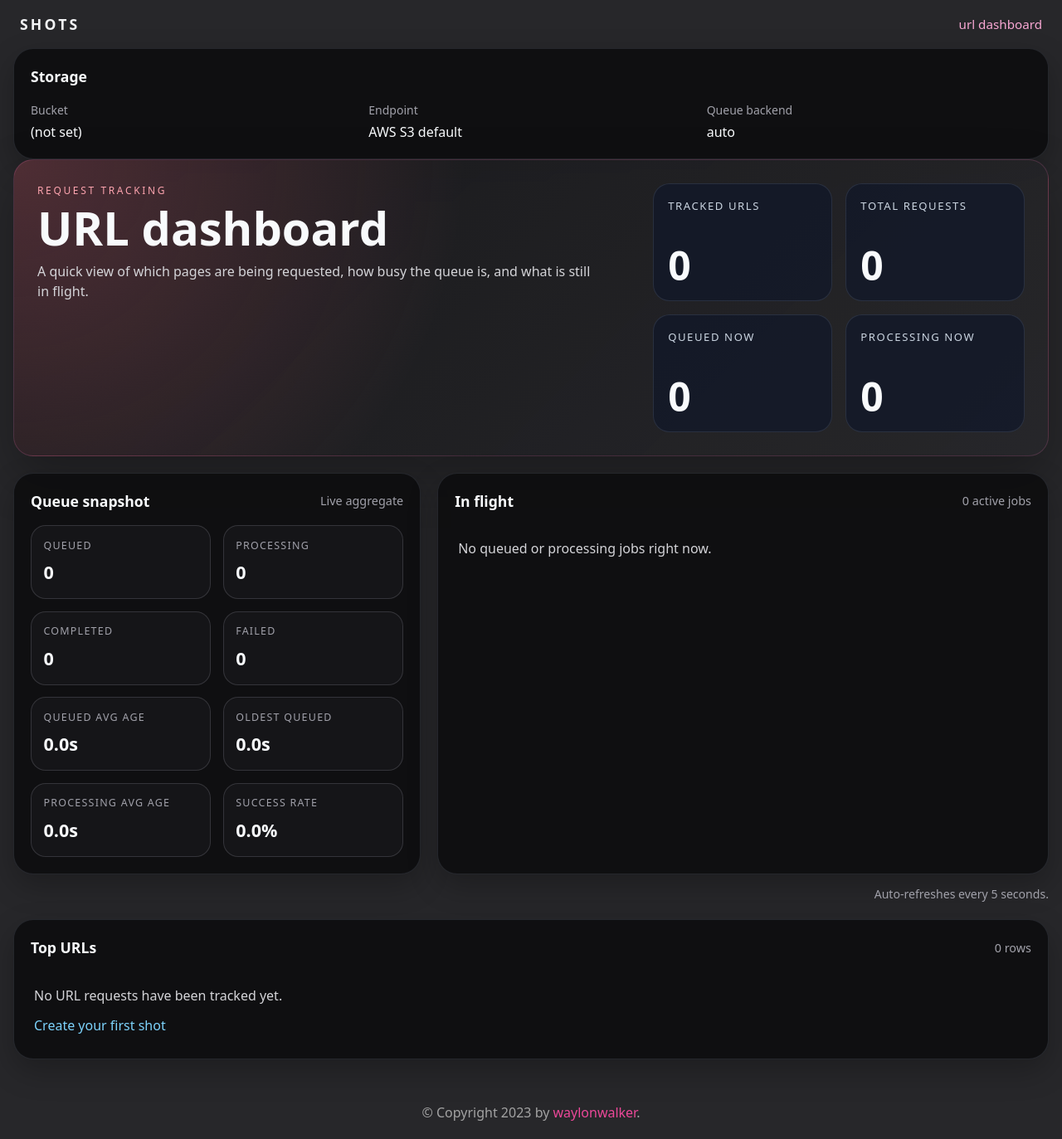
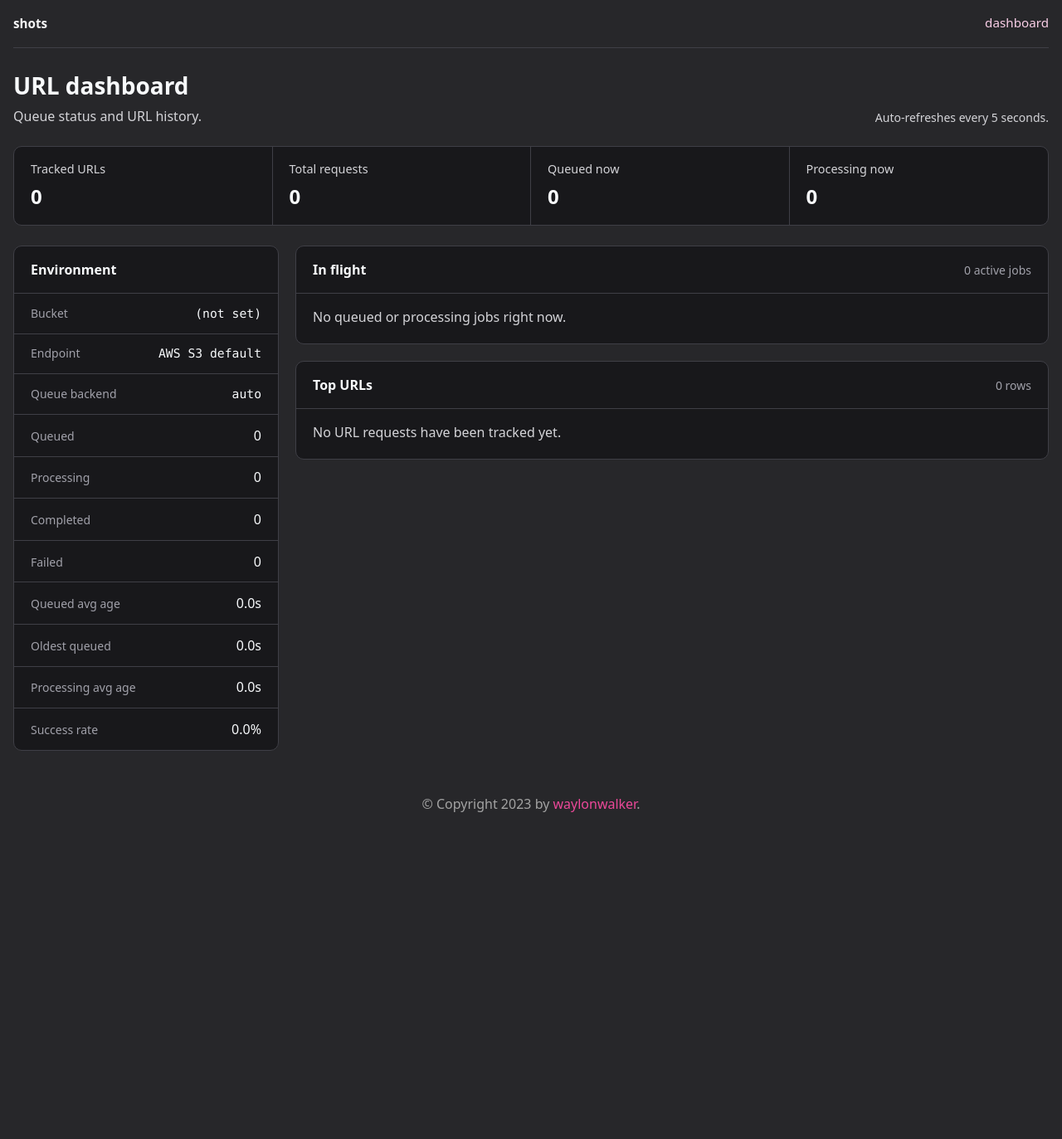
Before and after one commit to WaylonWalker/shot-scraper-api, a FastAPI app: page /dashboard/urls in a window 1280 px wide. Shown: the whole page at 83% size. After the commit the page ends 979 px from the top, so only its background shows below. Run offline with FastAPI, Linux system fonts and the light colour scheme.

Commit message:
release 0.0.36

```diff
--- a/shot_scraper_api/__about__.py
+++ b/shot_scraper_api/__about__.py
@@ -1,4 +1,4 @@
 # SPDX-FileCopyrightText: 2023-present Waylon S. Walker <waylon@waylonwalker.com>
 #
 # SPDX-License-Identifier: MIT
-__version__ = "0.0.35"
+__version__ = "0.0.36"
--- a/shot_scraper_api/api/app.py
+++ b/shot_scraper_api/api/app.py
@@ -426,6 +426,8 @@ def get(request: Request):
     )
 
 
+@app.get("/dashboard")
+@app.get("/dashboard/")
 @app.get("/dashboard/urls")
 def get_url_dashboard(request: Request):
     """Render a small dashboard for tracked URL request stats."""
--- a/static/app.css
+++ b/static/app.css
@@ -911,132 +911,146 @@ video {
   justify-content: space-between;
   align-items: center;
   gap: 1rem;
-  padding: 1rem 1.5rem;
-  color: #f3f4f6;
+  width: min(1400px, calc(100% - 2rem));
+  margin: 0 auto;
+  padding: 1rem 0;
+  color: #f4f4f5;
+  border-bottom: 1px solid #3f3f46;
 }
 
 .site-nav__brand {
-  font-size: 1.1rem;
-  font-weight: 900;
-  letter-spacing: 0.18em;
-  text-transform: uppercase;
+  font-size: 0.95rem;
+  font-weight: 700;
 }
 
 .site-nav__links {
   display: flex;
   gap: 1rem;
   font-size: 0.95rem;
-  color: #f9a8d4;
+  color: #fbcfe8;
+}
+
+.site-nav__links a {
+  padding-bottom: 0.1rem;
+  border-bottom: 1px solid transparent;
+}
+
+.site-nav__links a:hover {
+  border-bottom-color: #f9a8d4;
 }
 
 .dashboard-shell {
-  width: min(1440px, calc(100% - 2rem));
-  margin: 0 auto 2rem;
+  width: min(1400px, calc(100% - 2rem));
+  margin: 0 auto;
+  padding: 1.5rem 0 2rem;
   color: #f8fafc;
 }
 
-.dashboard-hero {
+.dashboard-header {
+  display: flex;
+  justify-content: space-between;
+  align-items: flex-end;
+  gap: 1rem;
+  margin-bottom: 1.5rem;
+}
+
+.dashboard-header h1 {
+  margin: 0;
+  font-size: 1.75rem;
+  font-weight: 700;
+}
+
+.dashboard-header p {
+  margin: 0.25rem 0 0;
+  color: #d4d4d8;
+}
+
+.dashboard-refresh-note {
+  margin: 0;
+  color: #a1a1aa;
+  font-size: 0.875rem;
+  white-space: nowrap;
+}
+
+.dashboard-summary {
+  margin-bottom: 1.5rem;
+}
+
+.dashboard-summary-grid {
   display: grid;
-  grid-template-columns: minmax(0, 1.6fr) minmax(280px, 1fr);
-  gap: 1.5rem;
-  padding: 1.75rem;
-  border: 1px solid rgba(244, 114, 182, 0.18);
-  border-radius: 24px;
-  background: radial-gradient(circle at top left, rgba(251, 113, 133, 0.24), transparent 42%), linear-gradient(135deg, rgba(24, 24, 27, 0.95), rgba(39, 39, 42, 0.88));
-  box-shadow: 0 24px 60px rgba(0, 0, 0, 0.28);
-}
-
-.dashboard-kicker {
-  margin: 0 0 0.5rem;
-  text-transform: uppercase;
-  letter-spacing: 0.22em;
-  font-size: 0.75rem;
-  color: #fda4af;
-}
-
-.dashboard-title {
+  grid-template-columns: repeat(4, minmax(0, 1fr));
+  gap: 0;
   margin: 0;
-  font-size: clamp(2rem, 5vw, 3.5rem);
-  font-weight: 900;
-  line-height: 0.98;
-}
-
-.dashboard-subtitle {
-  max-width: 42rem;
-  margin: 0.85rem 0 0;
+  border: 1px solid #3f3f46;
+  border-radius: 10px;
+  overflow: hidden;
+  background: #18181b;
+}
+
+.dashboard-summary-grid div {
+  padding: 1rem 1.25rem;
+  border-right: 1px solid #3f3f46;
+}
+
+.dashboard-summary-grid div:last-child {
+  border-right: 0;
+}
+
+.dashboard-summary-grid dt {
+  margin: 0 0 0.25rem;
   color: #d4d4d8;
-}
-
-.dashboard-metrics {
+  font-size: 0.9rem;
+}
+
+.dashboard-summary-grid dd {
+  margin: 0;
+  font-size: 1.5rem;
+  font-weight: 700;
+}
+
+.dashboard-number {
+  font-variant-numeric: tabular-nums;
+}
+
+.dashboard-layout {
   display: grid;
-  grid-template-columns: repeat(2, minmax(0, 1fr));
-  gap: 1rem;
-}
-
-.dashboard-metric-card {
+  grid-template-columns: 320px minmax(0, 1fr);
+  gap: 1.25rem;
+}
+
+.dashboard-sidebar,
+.dashboard-main {
   display: flex;
   flex-direction: column;
-  justify-content: space-between;
-  min-height: 142px;
-  padding: 1.1rem;
-  border-radius: 20px;
-  background: rgba(15, 23, 42, 0.68);
-  border: 1px solid rgba(148, 163, 184, 0.16);
-}
-
-.dashboard-metric-label {
-  font-size: 0.82rem;
-  text-transform: uppercase;
-  letter-spacing: 0.12em;
-  color: #cbd5e1;
-}
-
-.dashboard-metric-value {
-  font-size: clamp(2rem, 4vw, 3rem);
-  line-height: 1;
-}
-
-.dashboard-panel {
-  margin-top: 1.25rem;
-  padding: 1.25rem;
-  border-radius: 24px;
-  border: 1px solid rgba(148, 163, 184, 0.16);
-  background: rgba(9, 9, 11, 0.78);
-  box-shadow: 0 14px 36px rgba(0, 0, 0, 0.24);
-}
-
-.dashboard-panel--summary {
-  margin-top: 0;
-}
-
-.dashboard-grid {
-  display: grid;
-  grid-template-columns: minmax(320px, 0.9fr) minmax(0, 1.35fr);
   gap: 1.25rem;
-  margin-top: 1.25rem;
-}
-
-.dashboard-grid .dashboard-panel {
-  margin-top: 0;
-}
-
-.dashboard-panel-header {
+}
+
+.dashboard-section {
+  border: 1px solid #3f3f46;
+  border-radius: 10px;
+  background: #18181b;
+  overflow: hidden;
+}
+
+.dashboard-section-header {
   display: flex;
   justify-content: space-between;
   align-items: center;
   gap: 1rem;
-  margin-bottom: 1rem;
-}
-
-.dashboard-panel-header h2 {
+  padding: 1rem 1.25rem;
+  border-bottom: 1px solid #3f3f46;
+}
+
+.dashboard-section-header h2 {
   margin: 0;
-  font-size: 1.1rem;
-  font-weight: 800;
-}
-
-.dashboard-panel-header span {
+  font-size: 1rem;
+  font-weight: 600;
+}
+
+.dashboard-section-header p {
+  margin: 0;
   color: #a1a1aa;
-  font-size: 0.9rem;
+  font-size: 0.875rem;
 }
 
 .dashboard-table-wrap {
@@ -1046,33 +1060,37 @@ video {
 .dashboard-table {
   width: 100%;
   min-width: 840px;
+  border-collapse: collapse;
 }
 
 .dashboard-table--compact {
-  min-width: 0;
+  min-width: 700px;
 }
 
 .dashboard-table th,
 .dashboard-table td {
-  padding: 0.95rem 0.75rem;
+  padding: 0.85rem 1.25rem;
   text-align: left;
   vertical-align: top;
-  border-top: 1px solid rgba(63, 63, 70, 0.75);
+  border-top: 1px solid #3f3f46;
+}
+
+.dashboard-table tbody tr:hover {
+  background: #202024;
 }
 
 .dashboard-table th {
   border-top: 0;
-  color: #fda4af;
-  font-size: 0.78rem;
-  text-transform: uppercase;
-  letter-spacing: 0.12em;
+  color: #d4d4d8;
+  font-size: 0.875rem;
+  font-weight: 600;
+  background: #111114;
 }
 
 .dashboard-url-cell a,
-.dashboard-files a,
-.dashboard-link,
-.dashboard-job-link {
-  color: #7dd3fc;
+.dashboard-job-link,
+.dashboard-file-link {
+  color: #f9a8d4;
 }
 
 .dashboard-url-cell a {
@@ -1092,108 +1110,93 @@ video {
   white-space: nowrap;
 }
 
-.dashboard-badges,
-.dashboard-files {
+.dashboard-inline-list {
   display: flex;
   flex-wrap: wrap;
   gap: 0.45rem;
 }
 
-.dashboard-badge {
-  display: inline-flex;
-  padding: 0.2rem 0.55rem;
-  border-radius: 999px;
-  background: rgba(244, 114, 182, 0.12);
+.dashboard-method {
   color: #fbcfe8;
-  font-size: 0.82rem;
-}
-
-.dashboard-badge--processing {
-  background: rgba(56, 189, 248, 0.16);
-  color: #bae6fd;
-}
-
-.dashboard-badge--queued {
-  background: rgba(250, 204, 21, 0.16);
-  color: #fde68a;
-}
-
-.dashboard-files a {
-  display: inline-flex;
-  padding: 0.18rem 0.48rem;
-  border-radius: 999px;
-  background: rgba(14, 165, 233, 0.12);
   font-size: 0.8rem;
+  white-space: nowrap;
+}
+
+.dashboard-status-text--processing {
+  color: #f9a8d4;
+}
+
+.dashboard-status-text--queued {
+  color: #fbcfe8;
+}
+
+.dashboard-status-text {
+  white-space: nowrap;
+}
+
+.dashboard-file-link {
+  overflow-wrap: anywhere;
+}
+
+.dashboard-code {
+  font-family: "SFMono-Regular", Consolas, "Liberation Mono", Menlo, monospace;
+  font-size: 0.92em;
 }
 
 .dashboard-empty {
-  display: flex;
-  flex-direction: column;
-  align-items: flex-start;
+  padding: 1rem 1.25rem 1.25rem;
+  color: #d4d4d8;
+}
+
+.dashboard-meta-list {
+  display: grid;
+  grid-template-columns: 1fr;
+  margin: 0;
+}
+
+.dashboard-meta-list div {
+  display: grid;
+  grid-template-columns: minmax(0, 1fr) auto;
   gap: 0.75rem;
-  padding: 1rem 0.25rem 0.5rem;
-  color: #d4d4d8;
-}
-
-.dashboard-refresh-note {
-  margin: 0.85rem 0 0;
-  color: #a1a1aa;
-  font-size: 0.88rem;
-  text-align: right;
-}
-
-.dashboard-stat-grid {
-  display: grid;
-  grid-template-columns: repeat(2, minmax(0, 1fr));
-  gap: 0.9rem;
+  align-items: baseline;
+  padding: 0.8rem 1.25rem;
+  border-top: 1px solid #3f3f46;
+}
+
+.dashboard-meta-list div:first-child {
+  border-top: 0;
+}
+
+.dashboard-meta-list dt {
   margin: 0;
-}
-
-.dashboard-stat-grid div {
-  padding: 0.9rem;
-  border-radius: 18px;
-  background: rgba(24, 24, 27, 0.75);
-  border: 1px solid rgba(63, 63, 70, 0.75);
-}
-
-.dashboard-stat-grid dt {
-  margin: 0;
-  font-size: 0.78rem;
-  text-transform: uppercase;
-  letter-spacing: 0.1em;
-  color: #a1a1aa;
-}
-
-.dashboard-stat-grid dd {
-  margin: 0.45rem 0 0;
-  font-size: 1.35rem;
-  font-weight: 800;
-}
-
-.dashboard-meta-grid {
-  display: grid;
-  grid-template-columns: repeat(3, minmax(0, 1fr));
-  gap: 1rem;
-  margin: 0;
-}
-
-.dashboard-meta-grid div {
-  min-width: 0;
-}
-
-.dashboard-meta-grid dt {
-  margin: 0 0 0.25rem;
   color: #a1a1aa;
   font-size: 0.875rem;
 }
 
-.dashboard-meta-grid dd {
+.dashboard-meta-list dd {
   margin: 0;
   word-break: break-word;
+  text-align: right;
+}
+
+.dashboard-sidebar .dashboard-meta-list dd {
+  font-variant-numeric: tabular-nums;
 }
 
 @media (max-width: 1180px) {
-  .dashboard-grid {
+  .dashboard-summary-grid {
+    grid-template-columns: repeat(2, minmax(0, 1fr));
+  }
+
+  .dashboard-summary-grid div:nth-child(2) {
+    border-right: 0;
+  }
+
+  .dashboard-summary-grid div:nth-child(n + 3) {
+    border-top: 1px solid #3f3f46;
+  }
+
+  .dashboard-layout {
     grid-template-columns: 1fr;
   }
 }
--- a/templates/base.html
+++ b/templates/base.html
@@ -24,7 +24,7 @@
                     <nav class="site-nav">
                         <a href="/" class="site-nav__brand">shots</a>
                         <div class="site-nav__links">
-                            <a href="/dashboard/urls">url dashboard</a>
+                            <a href="/dashboard">dashboard</a>
                         </div>
                     </nav>
                     {% block content %}
--- a/templates/url_dashboard.html
+++ b/templates/url_dashboard.html
@@ -7,59 +7,54 @@
 {% endblock %}
 {% block content %}
 <main class="dashboard-shell">
-    <section class="dashboard-panel dashboard-panel--summary">
-        <div class="dashboard-panel-header">
-            <h2>Storage</h2>
+    <header class="dashboard-header">
+        <div>
+            <h1>URL dashboard</h1>
+            <p>Queue status and URL history.</p>
         </div>
-        <dl class="dashboard-meta-grid">
+        <p class="dashboard-refresh-note">Auto-refreshes every 5 seconds.</p>
+    </header>
+
+    <section class="dashboard-summary" aria-label="Summary">
+        <dl class="dashboard-summary-grid">
             <div>
-                <dt>Bucket</dt>
-                <dd>{{ storage.bucket }}</dd>
+                <dt>Tracked URLs</dt>
+                <dd class="dashboard-number">{{ stats.total_urls }}</dd>
             </div>
             <div>
-                <dt>Endpoint</dt>
-                <dd>{{ storage.endpoint }}</dd>
+                <dt>Total requests</dt>
+                <dd class="dashboard-number">{{ stats.total_requests }}</dd>
             </div>
             <div>
-                <dt>Queue backend</dt>
-                <dd>{{ storage.queue_backend }}</dd>
+                <dt>Queued now</dt>
+                <dd class="dashboard-number">{{ queue_stats.queued }}</dd>
+            </div>
+            <div>
+                <dt>Processing now</dt>
+                <dd class="dashboard-number">{{ queue_stats.processing }}</dd>
             </div>
         </dl>
     </section>
 
-    <section class="dashboard-hero">
+    <section class="dashboard-layout">
+        <aside class="dashboard-sidebar">
+            <section class="dashboard-section">
+                <div class="dashboard-section-header">
+                    <h2>Environment</h2>
+                </div>
+                <dl class="dashboard-meta-list">
                     <div>
-            <p class="dashboard-kicker">Request tracking</p>
-            <h1 class="dashboard-title">URL dashboard</h1>
-            <p class="dashboard-subtitle">A quick view of which pages are being requested, how busy the queue is, and what is still in flight.</p>
+                        <dt>Bucket</dt>
+                        <dd class="dashboard-code">{{ storage.bucket }}</dd>
                     </div>
-        <div class="dashboard-metrics">
-            <article class="dashboard-metric-card">
-                <span class="dashboard-metric-label">Tracked URLs</span>
-                <strong class="dashboard-metric-value">{{ stats.total_urls }}</strong>
-            </article>
-            <article class="dashboard-metric-card">
-                <span class="dashboard-metric-label">Total requests</span>
-                <strong class="dashboard-metric-value">{{ stats.total_requests }}</strong>
-            </article>
-            <article class="dashboard-metric-card">
-                <span class="dashboard-metric-label">Queued now</span>
-                <strong class="dashboard-metric-value">{{ queue_stats.queued }}</strong>
-            </article>
-            <article class="dashboard-metric-card">
-                <span class="dashboard-metric-label">Processing now</span>
-                <strong class="dashboard-metric-value">{{ queue_stats.processing }}</strong>
-            </article>
+                    <div>
+                        <dt>Endpoint</dt>
+                        <dd class="dashboard-code">{{ storage.endpoint }}</dd>
                     </div>
-    </section>
-
-    <section class="dashboard-grid">
-        <article class="dashboard-panel">
-            <div class="dashboard-panel-header">
-                <h2>Queue snapshot</h2>
-                <span>Live aggregate</span>
+                    <div>
+                        <dt>Queue backend</dt>
+                        <dd class="dashboard-code">{{ storage.queue_backend }}</dd>
                     </div>
-            <dl class="dashboard-stat-grid">
                     <div>
                         <dt>Queued</dt>
                         <dd>{{ queue_stats.queued }}</dd>
@@ -93,12 +88,14 @@
                         <dd>{{ queue_stats.success_rate_percent }}%</dd>
                     </div>
                 </dl>
-        </article>
+            </section>
+        </aside>
 
-        <article class="dashboard-panel">
-            <div class="dashboard-panel-header">
+        <div class="dashboard-main">
+            <section class="dashboard-section">
+                <div class="dashboard-section-header">
                     <h2>In flight</h2>
-                <span>{{ active_jobs|length }} active jobs</span>
+                    <p>{{ active_jobs|length }} active jobs</p>
                 </div>
 
                 {% if active_jobs %}
@@ -116,8 +113,8 @@
                         <tbody>
                             {% for job in active_jobs %}
                             <tr>
-                            <td><span class="dashboard-badge dashboard-badge--{{ job.status }}">{{ job.status }}</span></td>
-                            <td><a href="/job/{{ job.job_id }}" class="dashboard-job-link">{{ job.job_id }}</a></td>
+                                <td class="dashboard-status-text dashboard-status-text--{{ job.status }}">{{ job.status }}</td>
+                                <td><a href="/job/{{ job.job_id }}" class="dashboard-job-link dashboard-code">{{ job.job_id }}</a></td>
                                 <td>{{ job.age_seconds }}s</td>
                                 <td>{{ job.priority }}</td>
                                 <td class="dashboard-url-cell"><a href="{{ job.url }}" target="_blank" rel="noreferrer" title="{{ job.url }}">{{ job.url }}</a></td>
@@ -127,19 +124,14 @@
                     </table>
                 </div>
                 {% else %}
-            <div class="dashboard-empty">
-                <p>No queued or processing jobs right now.</p>
-            </div>
+                <p class="dashboard-empty">No queued or processing jobs right now.</p>
                 {% endif %}
-        </article>
             </section>
 
-    <p class="dashboard-refresh-note">Auto-refreshes every 5 seconds.</p>
-
-    <section class="dashboard-panel">
-        <div class="dashboard-panel-header">
+            <section class="dashboard-section">
+                <div class="dashboard-section-header">
                     <h2>Top URLs</h2>
-            <span>{{ stats.urls|length }} rows</span>
+                    <p>{{ stats.urls|length }} rows</p>
                 </div>
 
                 {% if stats.urls %}
@@ -161,16 +153,16 @@
                                 </td>
                                 <td>{{ row.request_count }}</td>
                                 <td>
-                            <div class="dashboard-badges">
+                                    <div class="dashboard-inline-list">
                                         {% for method, count in row.method_counts.items() %}
-                                <span class="dashboard-badge">{{ method }} {{ count }}</span>
+                                        <span class="dashboard-method">{{ method }} {{ count }}</span>
                                         {% endfor %}
                                     </div>
                                 </td>
                                 <td>
-                            <div class="dashboard-files">
+                                    <div class="dashboard-inline-list">
                                         {% for filename in row.filenames %}
-                                <a href="/shot/{{ filename }}">{{ filename }}</a>
+                                        <a href="/shot/{{ filename }}" class="dashboard-file-link">{{ filename }}</a>
                                         {% endfor %}
                                     </div>
                                 </td>
@@ -180,11 +172,10 @@
                     </table>
                 </div>
                 {% else %}
-        <div class="dashboard-empty">
-            <p>No URL requests have been tracked yet.</p>
-            <a href="/" class="dashboard-link">Create your first shot</a>
+                <p class="dashboard-empty">No URL requests have been tracked yet.</p>
+                {% endif %}
+            </section>
         </div>
-        {% endif %}
     </section>
 </main>
 {% endblock %}
```
Also changed, not shown: other parts of static/app.css (+22 -6 lines), tests/test_url_tracking.py (+4 -2 lines), 1 other file. Lines whose indentation alone changed are shown as unchanged.
